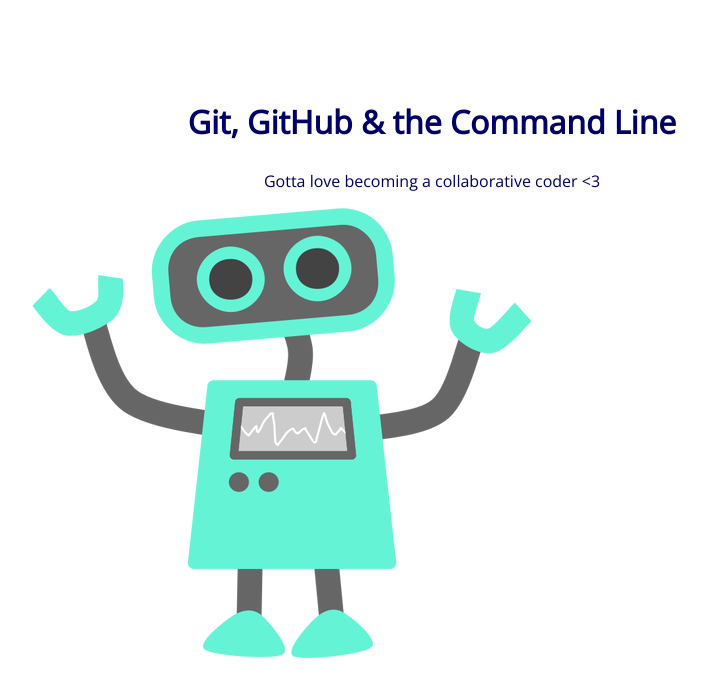
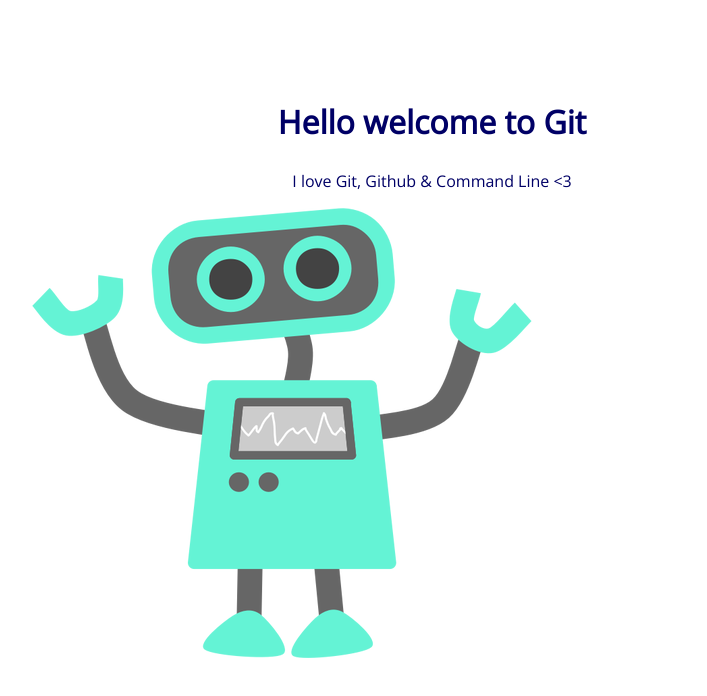
Before and after one commit to ginabugac/105-project, a plain HTML site: page index.html in a window 1280 px wide. Shown: the whole page, without its empty margins (208-915 px from the left). Drawn offline with nearby package versions, Linux system fonts and the light colour scheme.

Commit message:
modified html

```diff
--- a/index.html
+++ b/index.html
@@ -8,8 +8,8 @@
 </head>
 <body>
 	<section>
-		<h1>Git, GitHub & the Command Line</h1>
-		<p>Gotta love becoming a collaborative coder <3</p>
+		<h1>Hello welcome to Git</h1>
+		<p>I love Git, Github & Command Line <3</p>
 		<img src="img/happy-blue-robot.png">
 	</section>
 </body>
```
